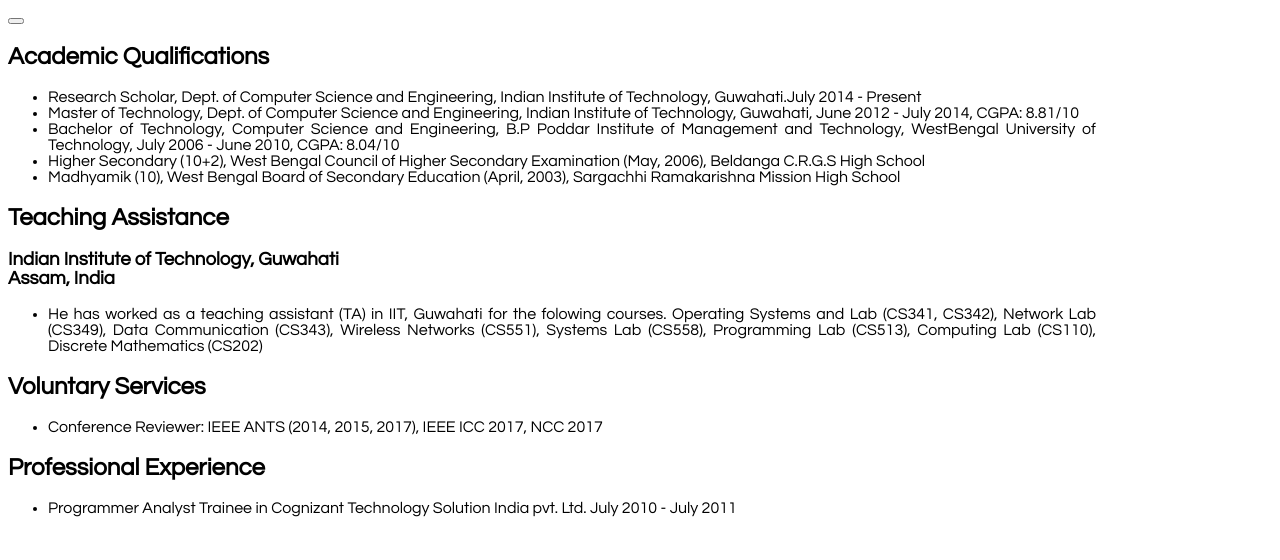
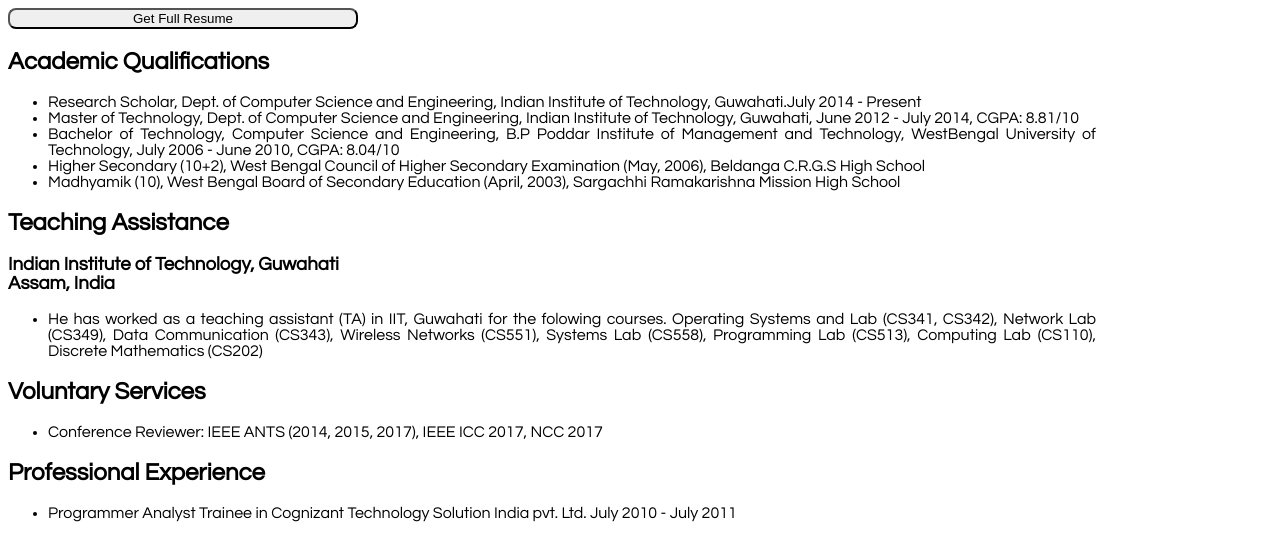
Before and after one commit to subhrendu1987/PracticeHTML, a plain HTML site: page Subho/academics.html in a window 1280 px wide. Drawn offline with Linux system fonts and the light colour scheme.

Commit message:
Update academics.html

```diff
--- a/Subho/academics.html
+++ b/Subho/academics.html
@@ -19,7 +19,7 @@
 
 
 
-        <button><a href="https://subhrendu1987.github.io/util/0Subho_Resume/0.CV.pdf" target="_blank"></a></button>
+        <button id="resume"><a href="https://subhrendu1987.github.io/util/0Subho_Resume/0.CV.pdf" target="_blank"></a>Get Full Resume</button>
         <h2>Academic Qualifications</h2>
         <ul>
           <li>Research Scholar, Dept. of Computer Science and Engineering, Indian Institute of Technology, Guwahati.July 2014 - Present</li>
```
